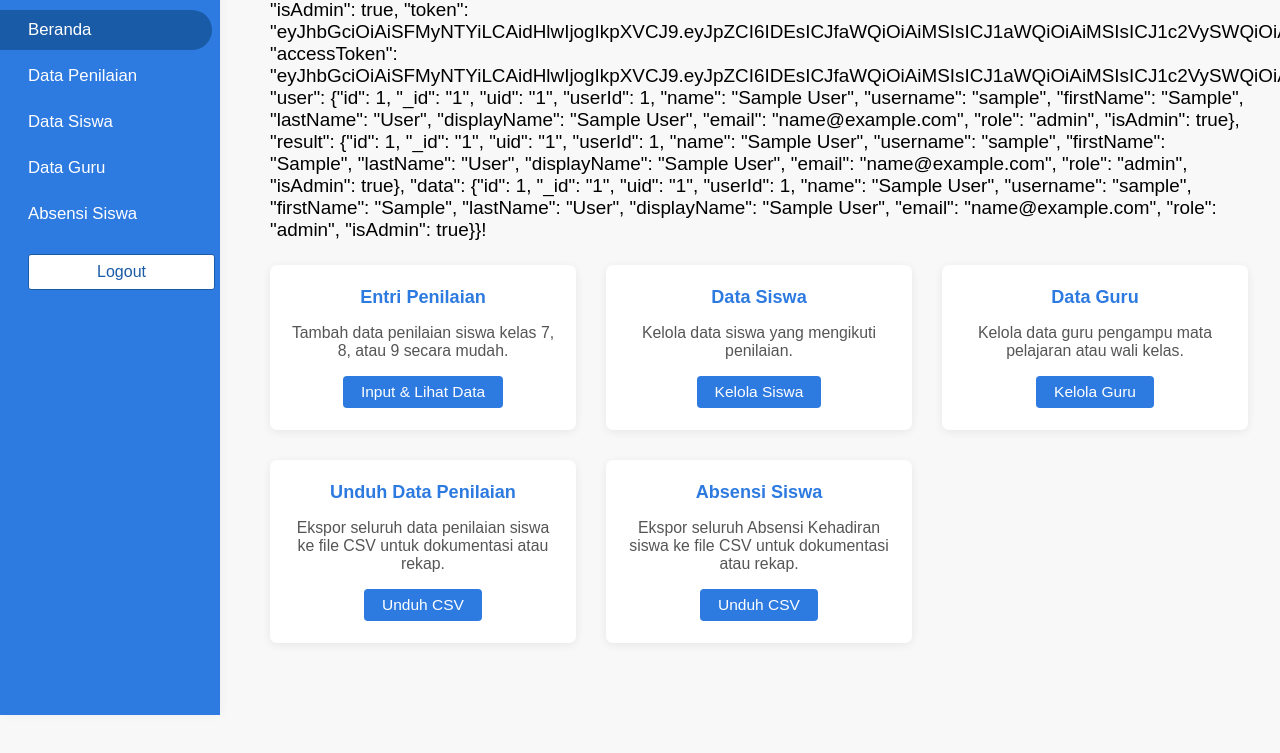
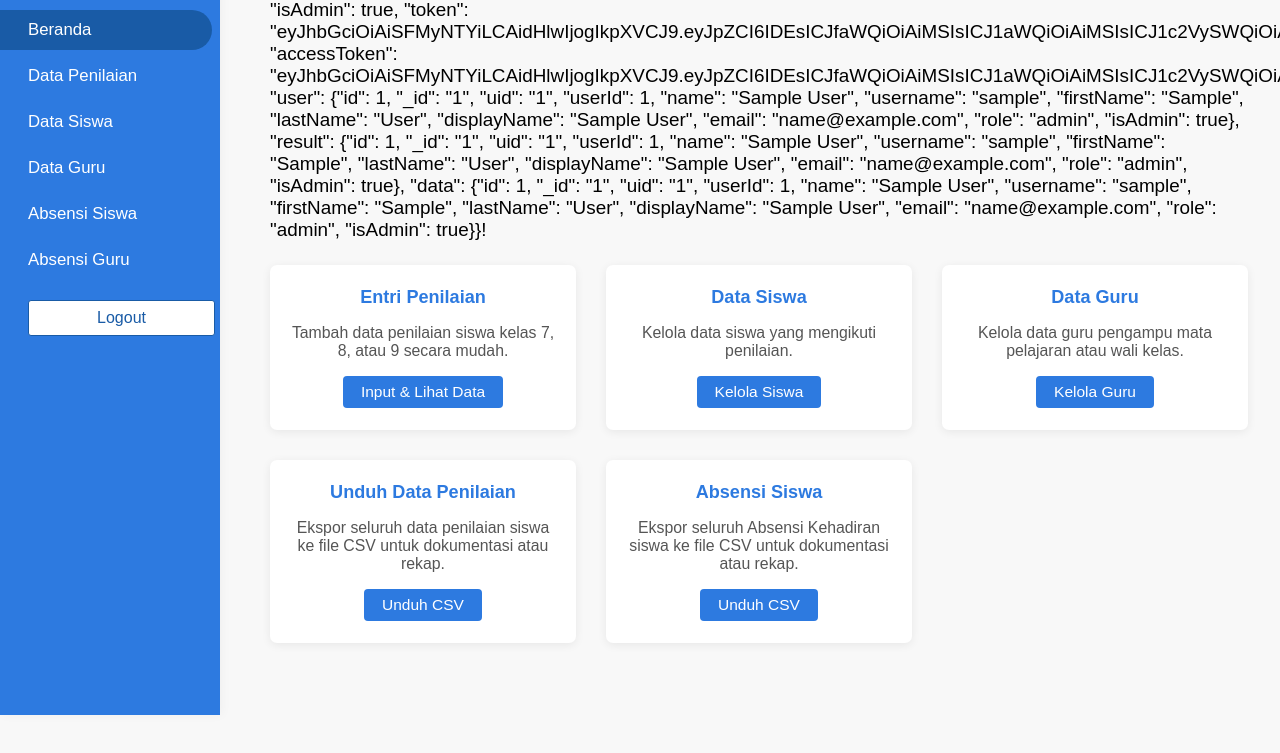
Before and after one commit to abdfajarlaudjeng/penilaian, a plain HTML site: page index.html in a window 1280 px wide. Shown: the part 85-838 px from the top of the page. Drawn offline with Linux system fonts and the light colour scheme; sample sign-in values are in the browser's storage.

Commit message:
Update index.html

```diff
--- a/index.html
+++ b/index.html
@@ -125,6 +125,7 @@
       <a href="siswa.html">Data Siswa</a>
       <a href="guru.html">Data Guru</a>
       <a href="absensi.html">Absensi Siswa</a>
+      <a href="absensi_guru.html">Absensi Guru</a>
     </nav>
     <button class="logout-btn" onclick="logout()">Logout</button>
   </div>
```
